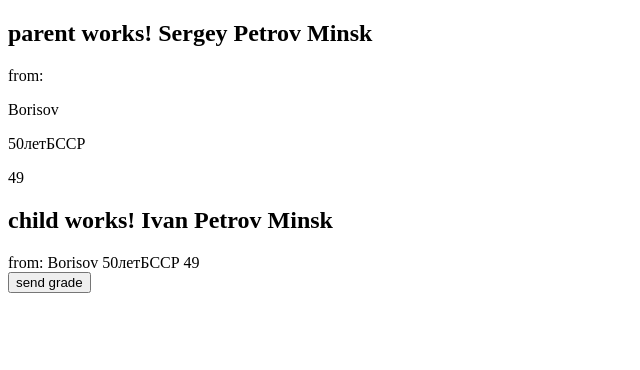
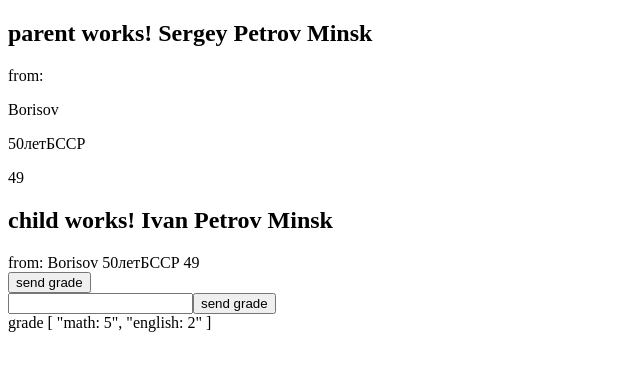
Before and after one commit to Sergey-Rimsha/angular-project, an Angular app: page / in a window 1280 px wide. Shown: the top 370 px of the page, without its empty margins (0-640 px from the left). Built offline with nearby package versions, Linux system fonts and the light colour scheme.

Commit message:
Output read value input and save child to parent

```diff
--- a/src/app/parent/child/child.component.html
+++ b/src/app/parent/child/child.component.html
@@ -13,3 +13,8 @@
 <div>
   <button (click)="sendGradeHandler()">send grade</button>
 </div>
+
+<div>
+  <input type="text" [(ngModel)]="inputGrade" >
+  <button (click)="sendGrateArrHandler()">send grade</button>
+</div>
--- a/src/app/parent/child/child.component.ts
+++ b/src/app/parent/child/child.component.ts
@@ -24,4 +24,12 @@ export class ChildComponent {
     const physic = 10
     this.sendGradeEvent.emit({ math, physic })
   }
+
+  @Output() sendGrateArrHandlerEvent = new EventEmitter<string>()
+
+  inputGrade = ''
+
+  sendGrateArrHandler() {
+    this.sendGrateArrHandlerEvent.emit(this.inputGrade)
+  }
 }
--- a/src/app/parent/parent.component.html
+++ b/src/app/parent/parent.component.html
@@ -11,5 +11,13 @@
     [city]="city"
     [address]="address"
     (sendGradeEvent)="getGrade($event)"
+    (sendGrateArrHandlerEvent)="getGradeArr($event)"
   ></inst-child>
+
+  <div>
+    grade
+    <span>
+      {{ grades | json }}
+    </span>
+  </div>
 </div>
--- a/src/app/parent/parent.component.ts
+++ b/src/app/parent/parent.component.ts
@@ -30,4 +30,11 @@ export class ParentComponent {
     this.math = value.math
     this.physic = value.physic
   }
+
+  grades: string[] = ['math: 5', 'english: 2']
+
+  getGradeArr(grade: string) {
+    this.grades.push(grade)
+  }
+
 }
```
